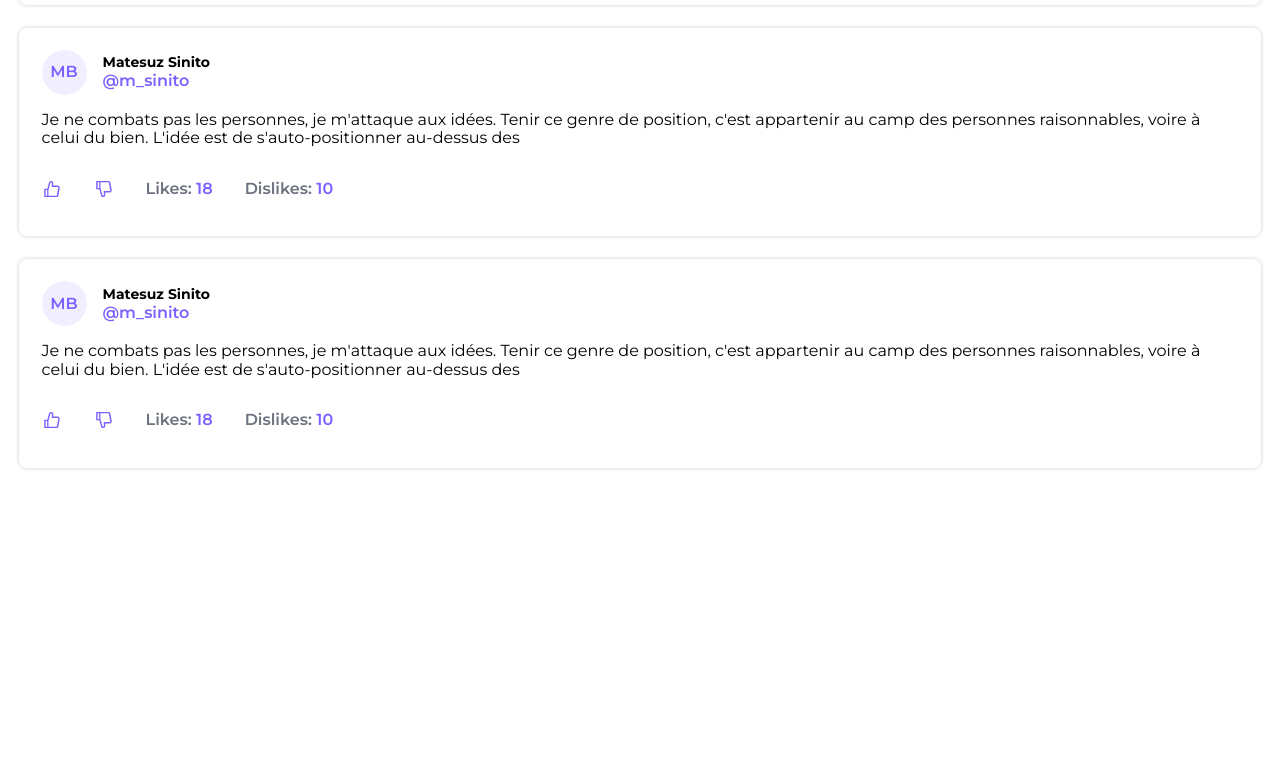
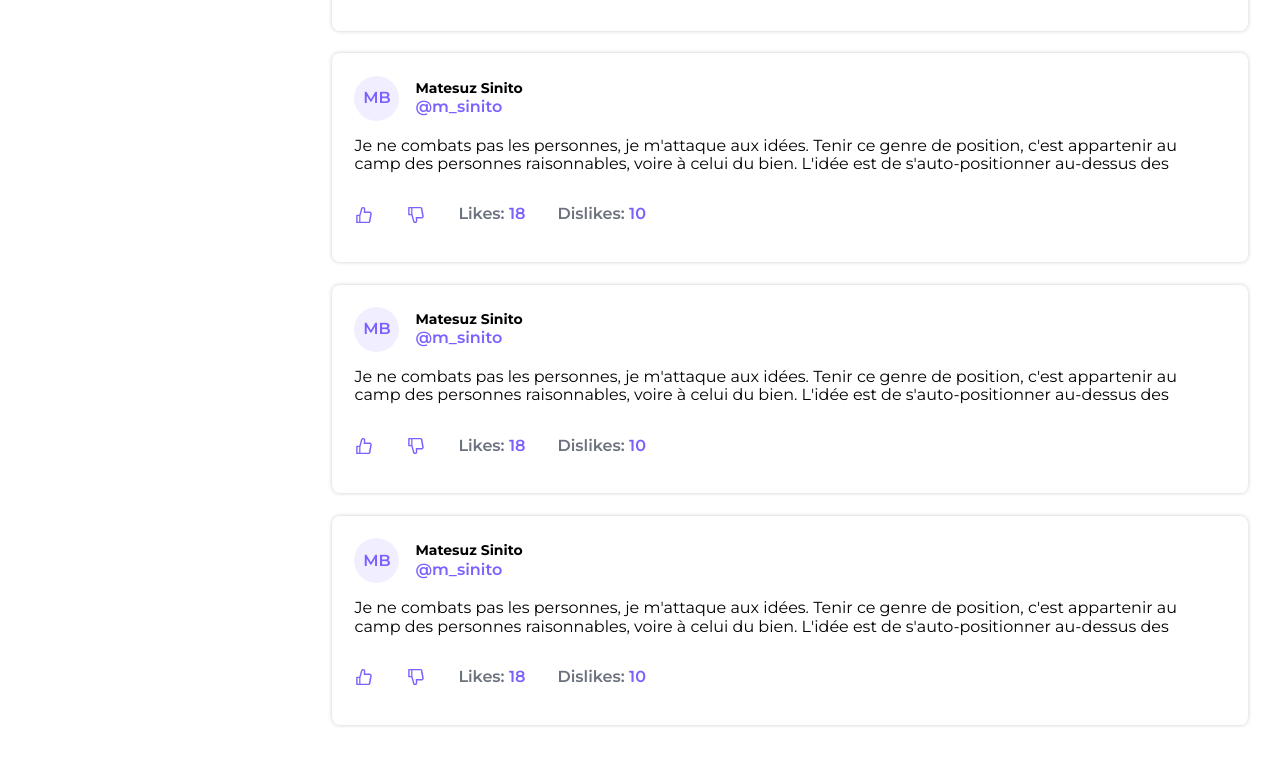
Before and after one commit to jiju278/simple-social-media-front, a React (Vite) app: page / in a window 1280 px wide. Shown: the part 955-1720 px from the top of the page. Before the commit the page ends 1464 px from the top, so only its background shows below. Built offline with nearby package versions, Linux system fonts and the light colour scheme.

Commit message:
Update layout of homepage

```diff
--- a/src/components/ui/Timeline/Timeline.tsx
+++ b/src/components/ui/Timeline/Timeline.tsx
@@ -8,6 +8,8 @@ const Timeline = () => {
       <TimelineMessage />
       <TimelineMessage />
       <TimelineMessage />
+      <TimelineMessage />
+      <TimelineMessage />
     </div>
   );
 };
--- a/src/pages/Layout/Layout.module.css
+++ b/src/pages/Layout/Layout.module.css
@@ -20,4 +20,15 @@
 .sideNav {
   display: grid;
   gap: 1rem;
+  margin-bottom: 1.4rem;
 }
+
+@media (min-width: 43em) {
+  .pageContent {
+    display: grid;
+    grid-template-columns: 300px 1fr;
+    align-items: start;
+    justify-items: start;
+    padding: 2rem;
+  }
+}
```
